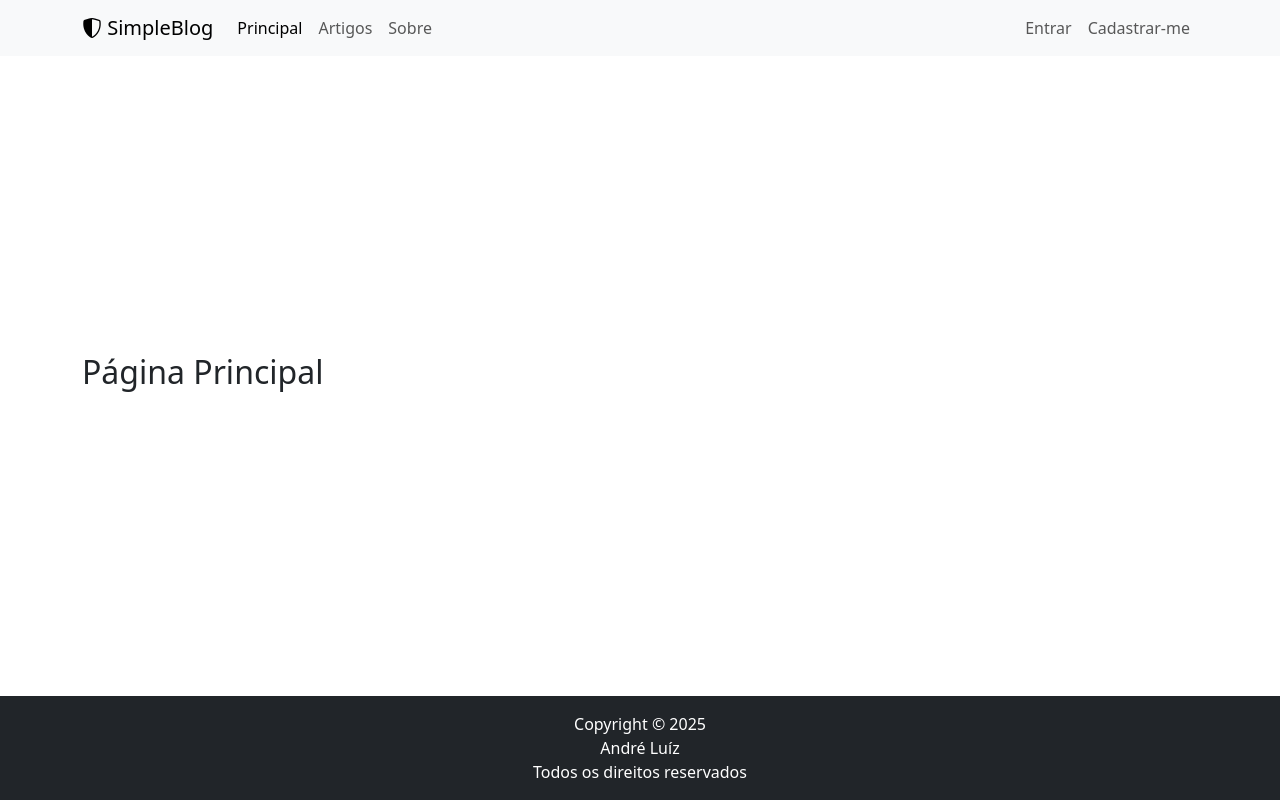
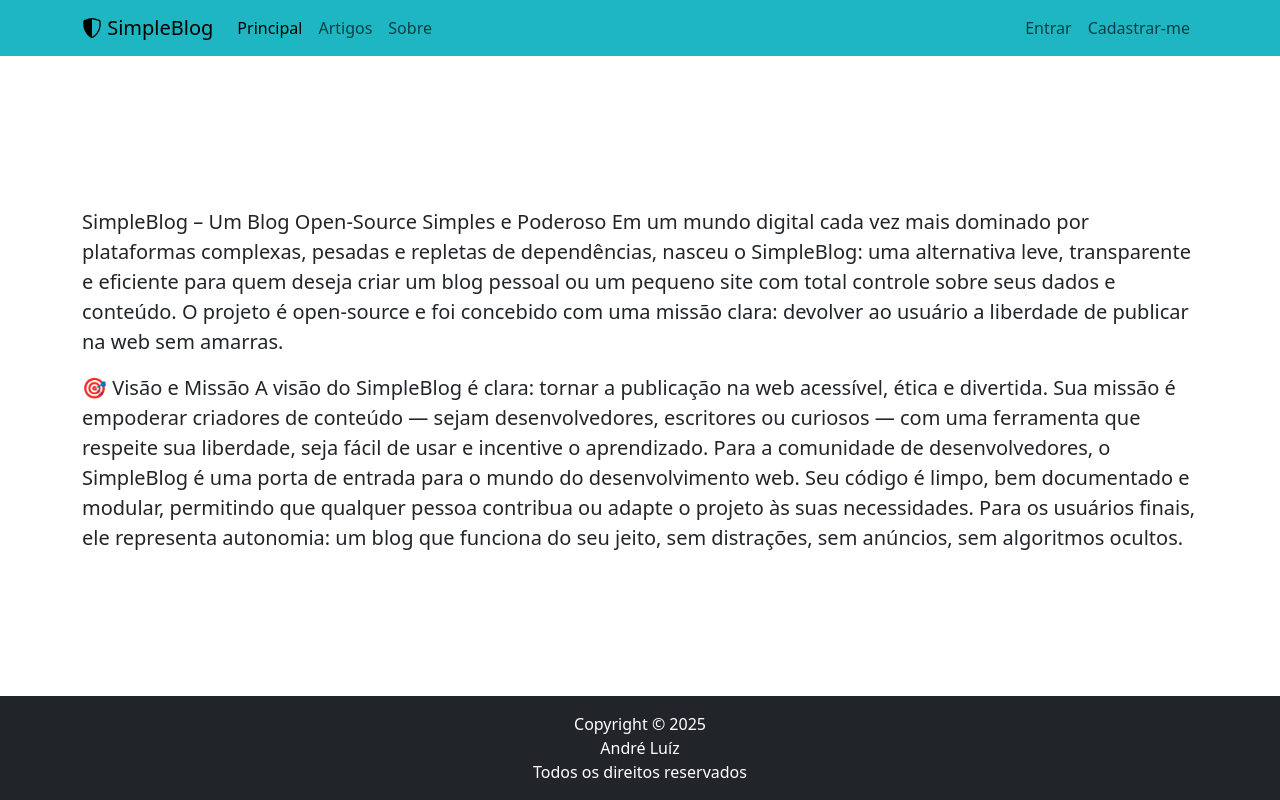
Before and after one commit to andrel331/SimpleBlog, a FastAPI app: page / in a window 1280 px wide. Run offline with FastAPI, Linux system fonts and the light colour scheme; some web fonts are replaced.

Commit message:
implementabaseprincipal

```diff
--- a/templates/base.html
+++ b/templates/base.html
@@ -4,7 +4,7 @@
 <head>
     <meta charset="utf-8">
     <meta name="viewport" content="width=device-width, initial-scale=1">
-    <title>Bootstrap demo</title>
+    <title>SimpleBlog</title>
     <link href="https://cdn.jsdelivr.net/npm/bootstrap@5.3.8/dist/css/bootstrap.min.css" rel="stylesheet">
     <link rel="stylesheet" href="https://cdn.jsdelivr.net/npm/bootstrap-icons@1.13.1/font/bootstrap-icons.min.css">
 <link rel="stylesheet" href="../static/css/base.css">
@@ -13,7 +13,7 @@
 
 <body class="d-flex flex-column min-vh-100">
     <header>
-        <nav class="navbar navbar-expand-lg bg-body-tertiary">
+        <nav class="navbar navbar-expand-lg bg-SimpleBlog">
             <div class="container">
                 <a class="navbar-brand" href="/">
                     <i class="bi bi-shield-shaded"></i>
--- a/templates/public/index.html
+++ b/templates/public/index.html
@@ -1,4 +1,12 @@
 {% extends "base.html" %}
 {% block conteudo %}
-<h2>Página Principal</h2>
+<img src="" alt="">
+<p class="lead">SimpleBlog – Um Blog Open‑Source Simples e Poderoso
+
+Em um mundo digital cada vez mais dominado por plataformas complexas, pesadas e repletas de dependências, nasceu o SimpleBlog: uma alternativa leve, transparente e eficiente para quem deseja criar um blog pessoal ou um pequeno site com total controle sobre seus dados e conteúdo. O projeto é open-source e foi concebido com uma missão clara: devolver ao usuário a liberdade de publicar na web sem amarras.</p>
+<p class="lead">
+🎯 Visão e Missão
+A visão do SimpleBlog é clara: tornar a publicação na web acessível, ética e divertida. Sua missão é empoderar criadores de conteúdo — sejam desenvolvedores, escritores ou curiosos — com uma ferramenta que respeite sua liberdade, seja fácil de usar e incentive o aprendizado.
+
+Para a comunidade de desenvolvedores, o SimpleBlog é uma porta de entrada para o mundo do desenvolvimento web. Seu código é limpo, bem documentado e modular, permitindo que qualquer pessoa contribua ou adapte o projeto às suas necessidades. Para os usuários finais, ele representa autonomia: um blog que funciona do seu jeito, sem distrações, sem anúncios, sem algoritmos ocultos.</p>
 {% endblock %}
```
